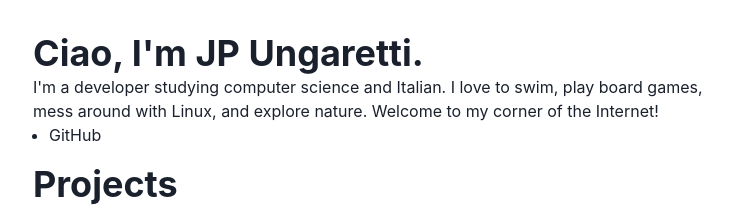
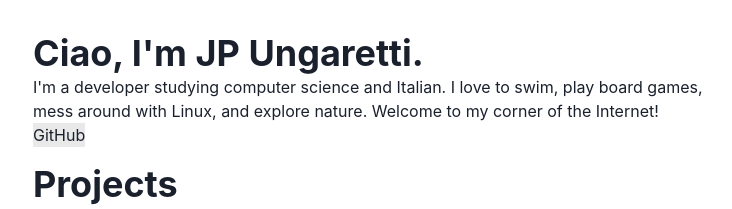
Before and after one commit to sbeczkiewicz/jungaretti.com, a Next.js app: page / in a window 1280 px wide. Shown: the top 209 px of the page, without its empty margins (267-999 px from the left). Built offline with nearby package versions, Linux system fonts and the light colour scheme.

Commit message:
Create Social component

```diff
--- /dev/null
+++ b/components/Social.js
@@ -0,0 +1,15 @@
+import styles from "../styles/Social.module.css";
+
+export default function Social() {
+  return (
+    <ul className={styles.list}>
+      <li className={styles.item}>
+        <a href="https://github.com/jungaretti/" target="_blank">
+          <div className={styles.body}>
+            <p>GitHub</p>
+          </div>
+        </a>
+      </li>
+    </ul>
+  );
+}
--- a/pages/index.js
+++ b/pages/index.js
@@ -9,6 +9,7 @@ import {
   UnorderedList,
 } from "@chakra-ui/react";
 import Head from "next/head";
+import Social from "../components/Social";
 
 export default function Home() {
   return (
@@ -29,13 +30,7 @@ export default function Home() {
             swim, play board games, mess around with Linux, and explore nature.
             Welcome to my corner of the Internet!
           </Text>
-          <UnorderedList>
-            <ListItem>
-              <Link href="https://github.com/jungaretti/" isExternal>
-                GitHub
-              </Link>
-            </ListItem>
-          </UnorderedList>
+          <Social />
           {/* Personal dashboard can be shown here */}
         </Box>
         <Box as="section" mt="16px">
--- /dev/null
+++ b/styles/Social.module.css
@@ -0,0 +1,12 @@
+.list {
+  padding-left: 0;
+  list-style: none;
+}
+
+.item {
+  display: inline-block;
+}
+
+.body {
+  background-color: #e9e9e9;
+}
```
